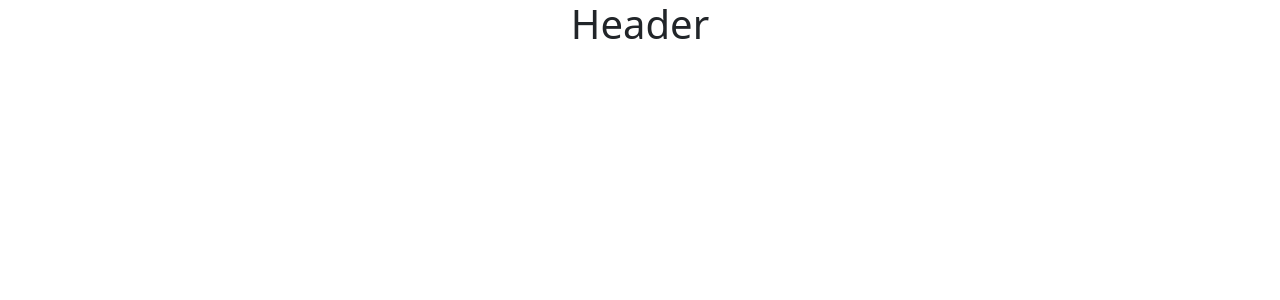
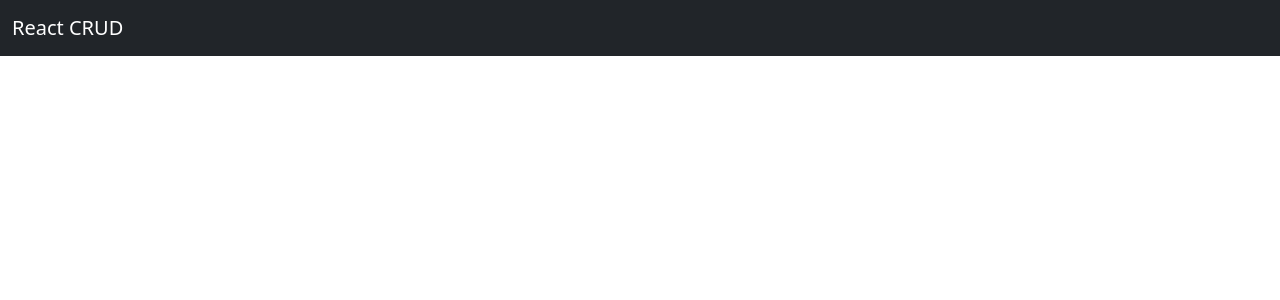
Before and after one commit to Vinoo-GIT/crud-operation, a React (Create React App) app: page / in a window 1280 px wide. Shown: the top 300 px of the page. Built offline with nearby package versions, Linux system fonts and the light colour scheme.

Commit message:
header added

```diff
--- a/src/components/Header.js
+++ b/src/components/Header.js
@@ -1,8 +1,12 @@
-
+import  {Navbar,Container}  from "react-bootstrap";
 
 const Header = () => {
   return <div>
-       <h1>Header</h1>
+       <Navbar fixed="top" bg="dark" variant="dark">
+    <Container fluid>
+      <Navbar.Brand className="navbar" href="">React CRUD</Navbar.Brand>
+    </Container>
+  </Navbar>
 
   </div>
 };
--- a/src/index.js
+++ b/src/index.js
@@ -4,6 +4,7 @@ import './index.css';
 import App from './App';
 import reportWebVitals from './reportWebVitals';
 import 'bootstrap/dist/css/bootstrap.min.css';
+
 
 
 ReactDOM.render(
```
